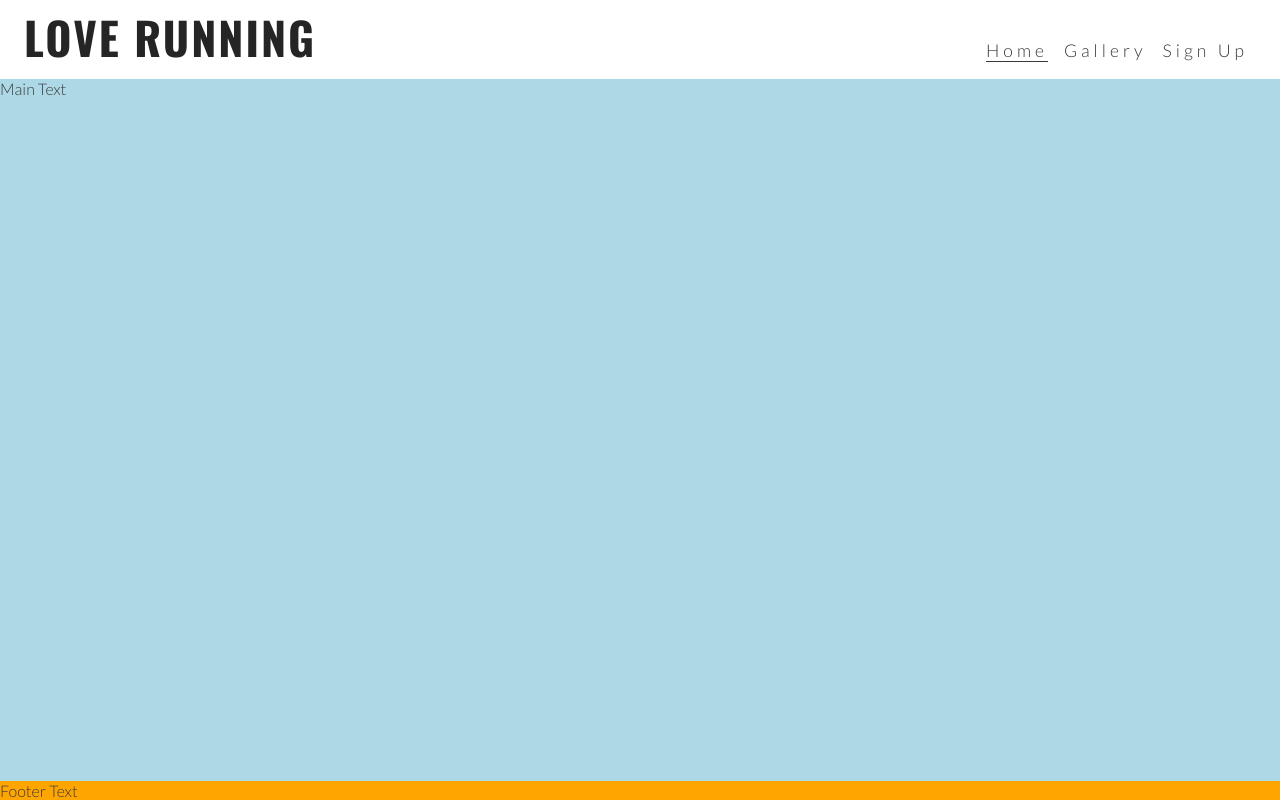
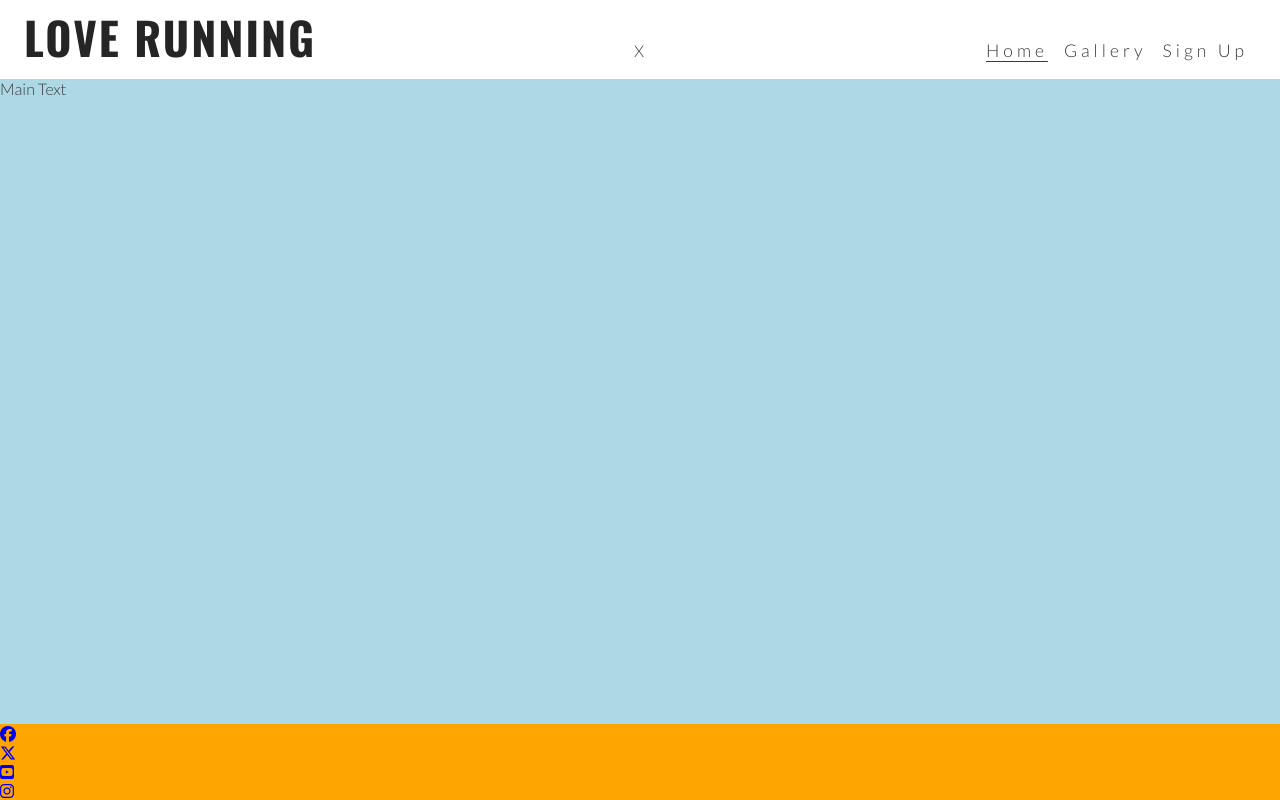
Before and after one commit to yenmangu/ci-love-running, a plain HTML site: page index.html in a window 1280 px wide. Drawn offline with nearby package versions, Linux system fonts and the light colour scheme.

Commit message:
Add footer social media links

```diff
--- a/index.html
+++ b/index.html
@@ -2,26 +2,29 @@
 <html lang="en">
 	<head>
 		<meta charset="UTF-8">
-		<meta
-			name="viewport"
-			content="width=device-width, initial-scale=1.0"
-		>
-		<meta
-			name="description"
-			content="Love Running. Club for runners in Dublin, Ireland. Urban running, trail running. Dublin docklands and Phoenix Park"
-		>
-		<meta
-			name="keywords"
-			content="love running, run, running club, runners, Ireland, Dublin, sport, exercise"
-		>
+		<meta name="viewport"
+					content="width=device-width, initial-scale=1.0">
+		<meta name="description"
+					content="Love Running. Club for runners in Dublin, Ireland. Urban running, trail running. Dublin docklands and Phoenix Park">
+		<meta name="keywords"
+					content="love running, run, running club, runners, Ireland, Dublin, sport, exercise">
 		<!-- Title -->
 		<title>Love Running</title>
 		<!-- Favicon -->
-		<link rel="apple-touch-icon" sizes="180x180" href="assets/favicon/apple-touch-icon.png">
-		<link rel="icon" type="image/png" sizes="32x32" href="assets/favicon/favicon-32x32.png">
-		<link rel="icon" type="image/png" sizes="16x16" href="assets/favicon/favicon-16x16.png">
+		<link rel="apple-touch-icon"
+					sizes="180x180"
+					href="assets/favicon/apple-touch-icon.png">
+		<link rel="icon"
+					type="image/png"
+					sizes="32x32"
+					href="assets/favicon/favicon-32x32.png">
+		<link rel="icon"
+					type="image/png"
+					sizes="16x16"
+					href="assets/favicon/favicon-16x16.png">
 		<!-- Stylesheets -->
-		<link rel="stylesheet" href="assets/css/style.css">
+		<link rel="stylesheet"
+					href="assets/css/style.css">
 	</head>
 	<body>
 		<!-- Header -->
@@ -29,26 +32,16 @@
 			<a href="index.html">
 				<h1 id="logo">Love Running</h1>
 			</a>
-			<input
-				type="checkbox"
-				name="nav-toggle"
-				id="nav-toggle"
-			>
-			<label
-				for="nav-toggle"
-				class="nav-toggle-label"
-			>
-				X
-			</label>
+			<input type="checkbox"
+						 name="nav-toggle"
+						 id="nav-toggle">
+			<label for="nav-toggle"
+						 class="nav-toggle-1abel"> X </label>
 			<nav>
 				<ul id="menu">
 					<li>
-						<a
-							href="#"
-							class="active"
-						>
-							Home
-						</a>
+						<a href="#"
+							 class="active"> Home </a>
 					</li>
 					<li>
 						<a href="#">Gallery</a>
@@ -59,11 +52,31 @@
 				</ul>
 			</nav>
 		</header>
-
 		<!-- Main -->
 		<main>Main Text</main>
-
 		<!-- Footer -->
-		<footer>Footer Text</footer>
+		<footer>
+			<ul>
+				<li><a href="https://www.facebook.com/"
+						 aria-label="Visit our Facebook page (opens in a new tab)"
+						 target="_blank"
+						 rel="noopener"><i class="fa-brands fa-facebook"></i></a></li>
+				<li><a href="https://www.x.com/"
+						 aria-label="Visit our X (formerly Twitter) page (opens in a new tab)"
+						 target="_blank"
+						 rel="noopener"><i class="fa-brands fa-x-twitter"></i></a></li>
+				<li><a href="https://www.youtube.com/"
+						 aria-label="Visit our Youtube page (opens in a new tab)"
+						 target="_blank"
+						 rel="noopener"><i class="fa-brands fa-square-youtube"></i></a></li>
+				<li><a href="https://www.instagram.com/"
+						 aria-label="Visit our Instagram page (opens in a new tab)"
+						 target="_blank"
+						 rel="noopener"><i class="fa-brands fa-instagram"></i></a></li>
+			</ul>
+		</footer>
+		<!-- Font Awesome kit -->
+		<script src="https://kit.fontawesome.com/fb89020ef9.js"
+						crossorigin="anonymous"></script>
 	</body>
 </html>
```
